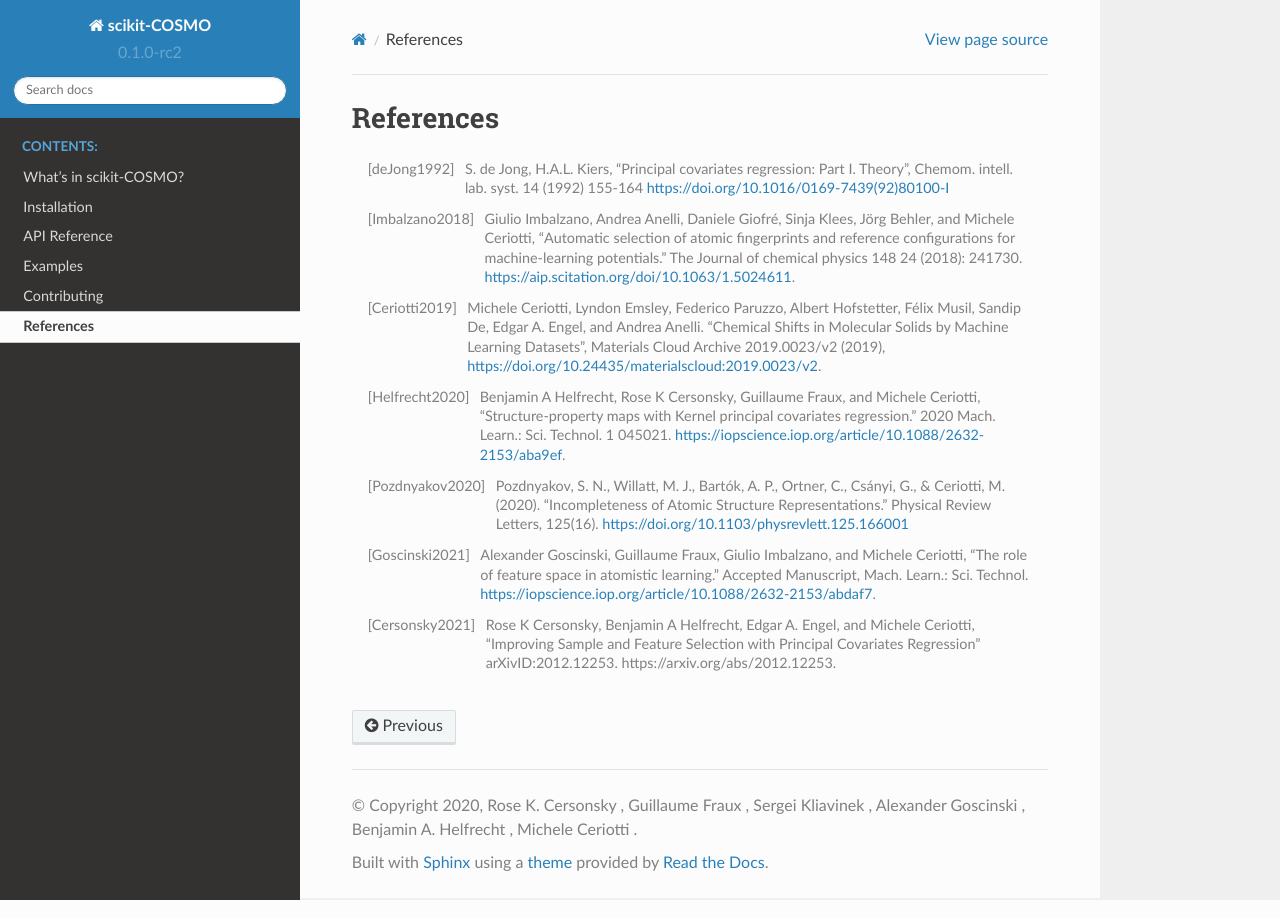
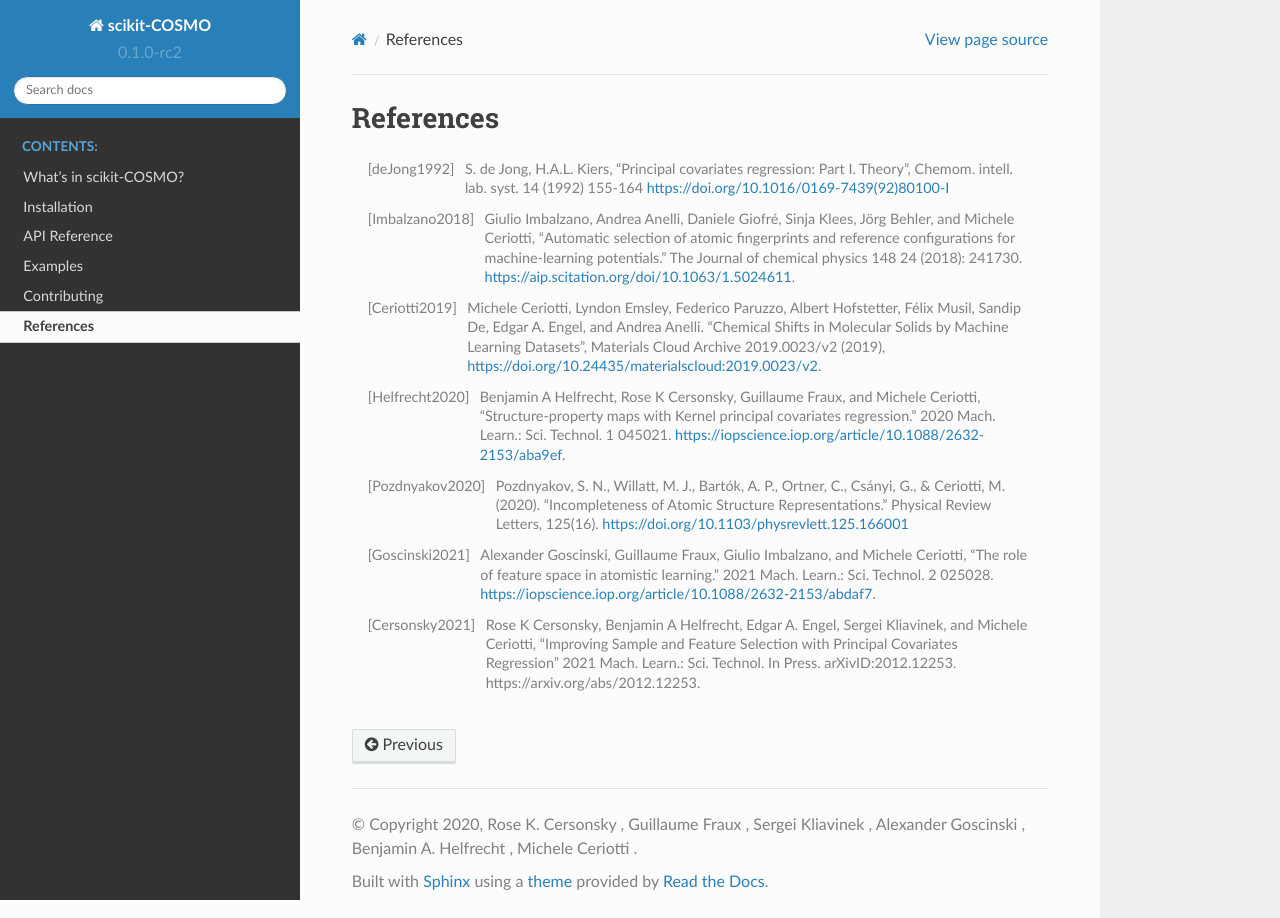
Before and after one commit to scikit-learn-contrib/scikit-matter, a Sphinx documentation site: the page built from docs/source/bibliography.rst, in a window 1280 px wide. Built offline with Sphinx 7.4.7 and the Read the Docs theme 2.0.0, drawn with Linux system fonts in a browser that asks for light colours; pages that are not in the unit, such as notebooks, are missing from menus; the version number is read from the project's files by our own code.

Commit message:
Updating the citations which have changed (#111)

```diff
--- a/docs/source/bibliography.rst
+++ b/docs/source/bibliography.rst
@@ -34,10 +34,11 @@ References
 .. [Goscinski2021]
     Alexander Goscinski, Guillaume Fraux, Giulio Imbalzano, and Michele Ceriotti,
     "The role of feature space in atomistic learning."
-    Accepted Manuscript, Mach. Learn.: Sci. Technol.
+    2021 Mach. Learn.: Sci. Technol. 2 025028.
     https://iopscience.iop.org/article/10.1088/2632-2153/abdaf7.
 
 .. [Cersonsky2021]
-    Rose K Cersonsky, Benjamin A Helfrecht, Edgar A. Engel, and Michele Ceriotti,
+    Rose K Cersonsky, Benjamin A Helfrecht, Edgar A. Engel, Sergei Kliavinek, and Michele Ceriotti,
     "Improving Sample and Feature Selection with Principal Covariates Regression"
+    2021 Mach. Learn.: Sci. Technol. In Press.
     arXivID:2012.12253. https://arxiv.org/abs/2012.12253.
```
